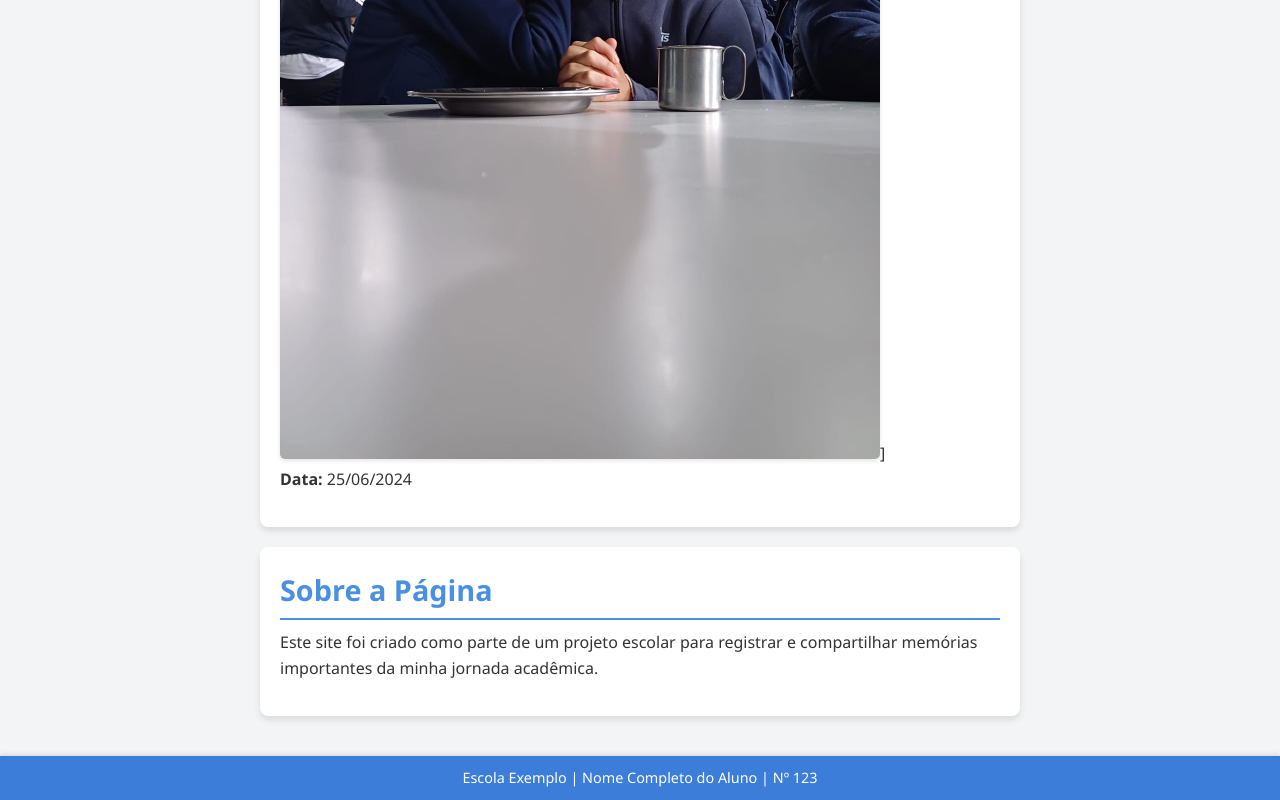
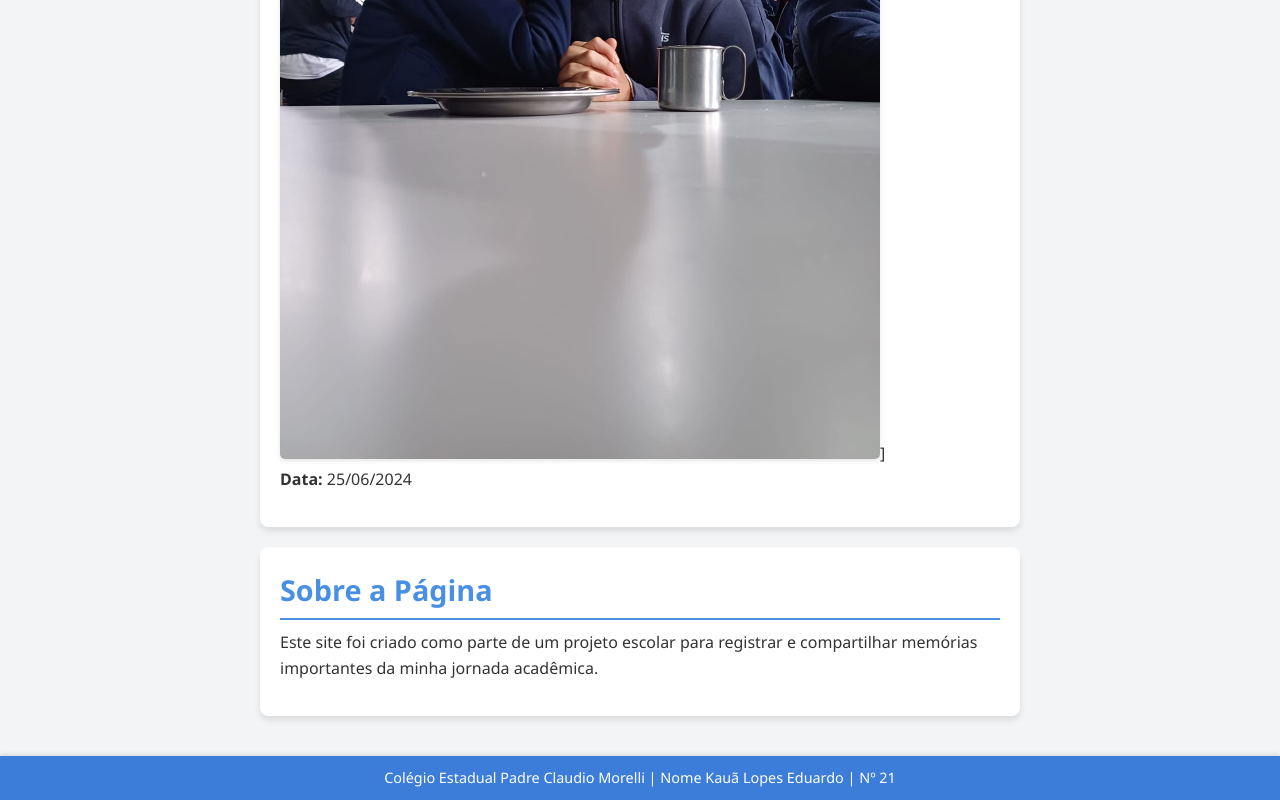
Before and after one commit to kauamantega/memorias-do-kaua, a plain HTML site: page index.html in a window 1280 px wide. Shown: the part 5682-6482 px from the top of the page. Drawn offline with Linux system fonts and the light colour scheme.

Commit message:
Update index.html

```diff
--- a/index.html
+++ b/index.html
@@ -64,7 +64,7 @@
 
     <!-- Rodapé -->
     <footer>
-        <p>Escola Exemplo | Nome Completo do Aluno | Nº 123</p>
+        <p>Colégio Estadual Padre Claudio Morelli | Nome Kauã Lopes Eduardo | Nº 21</p>
     </footer>
 </body>
 </html>
```
